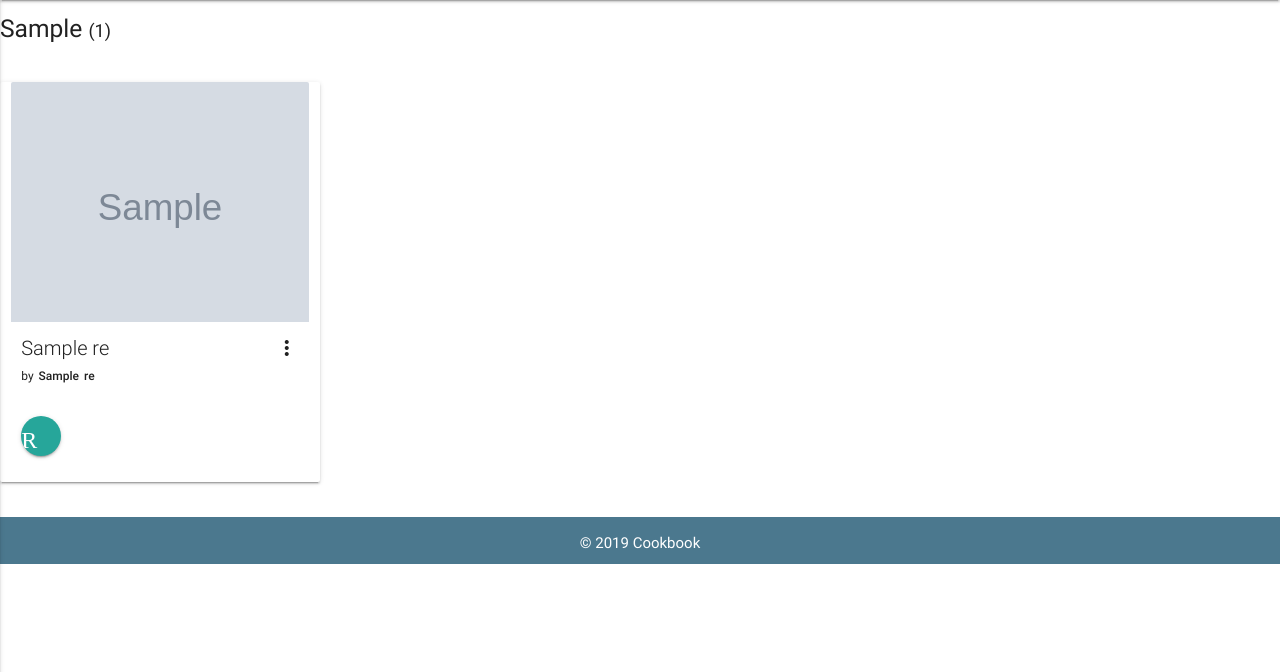
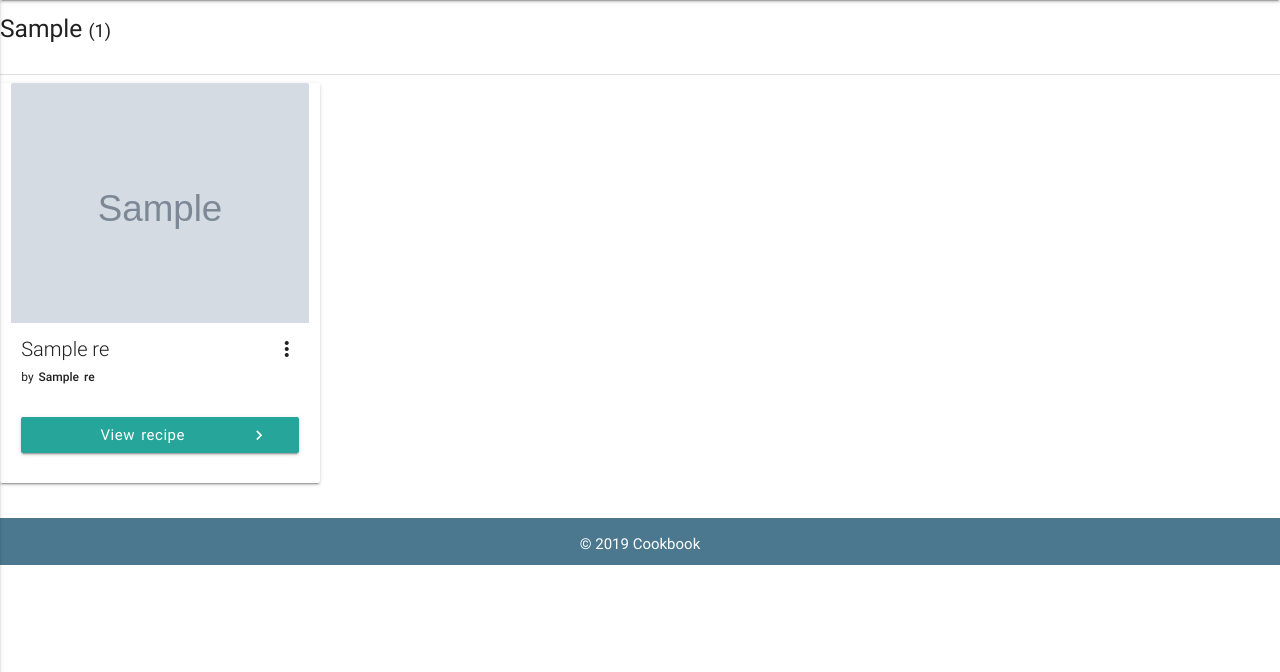
Before and after one commit to pramcistudent/cookbook-project3, a Flask app: template templates/searchdish.html in a window 1280 px wide. Shown: the part 128-800 px from the top of the page. Run offline with Flask 2, Linux system fonts and the light colour scheme; the template is opened without the code that fills it: most values are stand-ins (such as "Sample title", 1, 10 or a date in 2020); grey boxes marked "Sample" are stand-in pictures; some libraries are stand-ins or nearby versions.

Commit message:
Recipe cards changed so all search pages match home page design

```diff
--- a/templates/home.html
+++ b/templates/home.html
@@ -1,5 +1,7 @@
 {% extends 'base.html' %}{% block content %}
 <h5 class="heading">All Recipes <span class="medium-text">({{total_recipes}})</span></h5>
+<div class="divider"></div>
+
 <div class="row">
     {% for recipe in recipes %}
     <div class="card medium col s8 offset-s2 m6 l3">
--- a/templates/searchdish.html
+++ b/templates/searchdish.html
@@ -1,6 +1,7 @@
 {% extends 'base.html' %}{% block content %}
+<h5 class="heading">{{dish_type}} <span class="medium-text">({{count}})</span></h5>
+<div class="divider"></div>
 
-<h5 class="heading">{{dish_type}} <span class="medium-text">({{count}})</span></h5>
 <div class="row">
     {% for res in result %}
     <div class="card medium col s8 offset-s2 m6 l3">
@@ -10,9 +11,9 @@
         <div class="card-content">
             <span class="card-title activator grey-text text-darken-4">{{res.recipe_title}}<i class="material-icons right">more_vert</i></span>
             <span class="small-text">by <strong>{{res.recipe_author_name}}</strong></span>
-            <p class="card-icons">
-                <a href="{{url_for('the_recipe', recipe_id = res._id, recipe_title = res.recipe_title)}}" class="btn-floating waves-effect waves-light"><i class="material-icons">Recipe</i></a>
-            </p>
+            <div class="card-icons s12 m12">
+                <a href="{{url_for('the_recipe', recipe_id = recipe._id, recipe_title = recipe.recipe_title)}}" class="btn btn-details">View recipe <i class="material-icons right">chevron_right</i></a>
+            </div>
         </div>
         <div class="card-reveal">
             <span class="card-title grey-text text-darken-4"><i class="material-icons right">close</i>{{res.recipe_title}}</span>
@@ -21,5 +22,4 @@
     </div>
     {% endfor %}
 </div>
-
 {% endblock %}
```
Also changed, not shown: templates/searchallergen.html (+5 -5 lines), templates/searchcuisine.html (+5 -5 lines).
